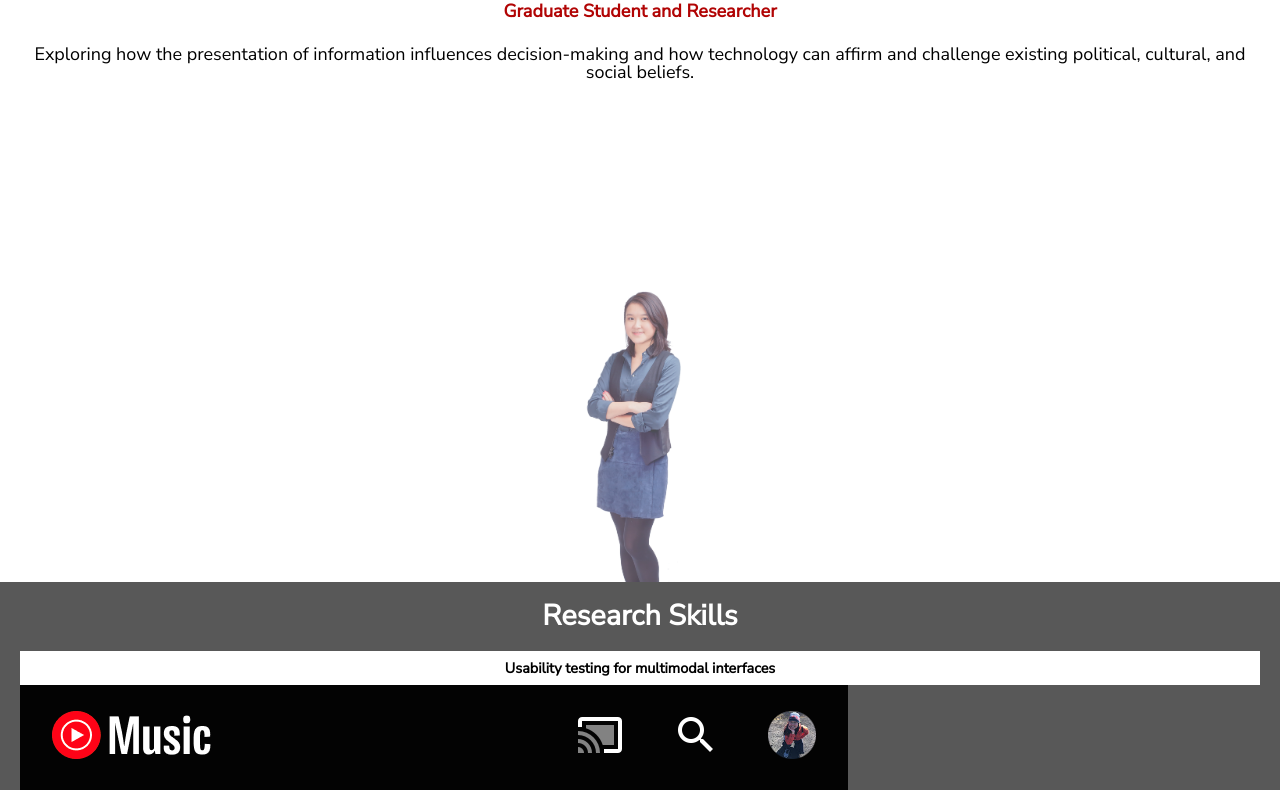
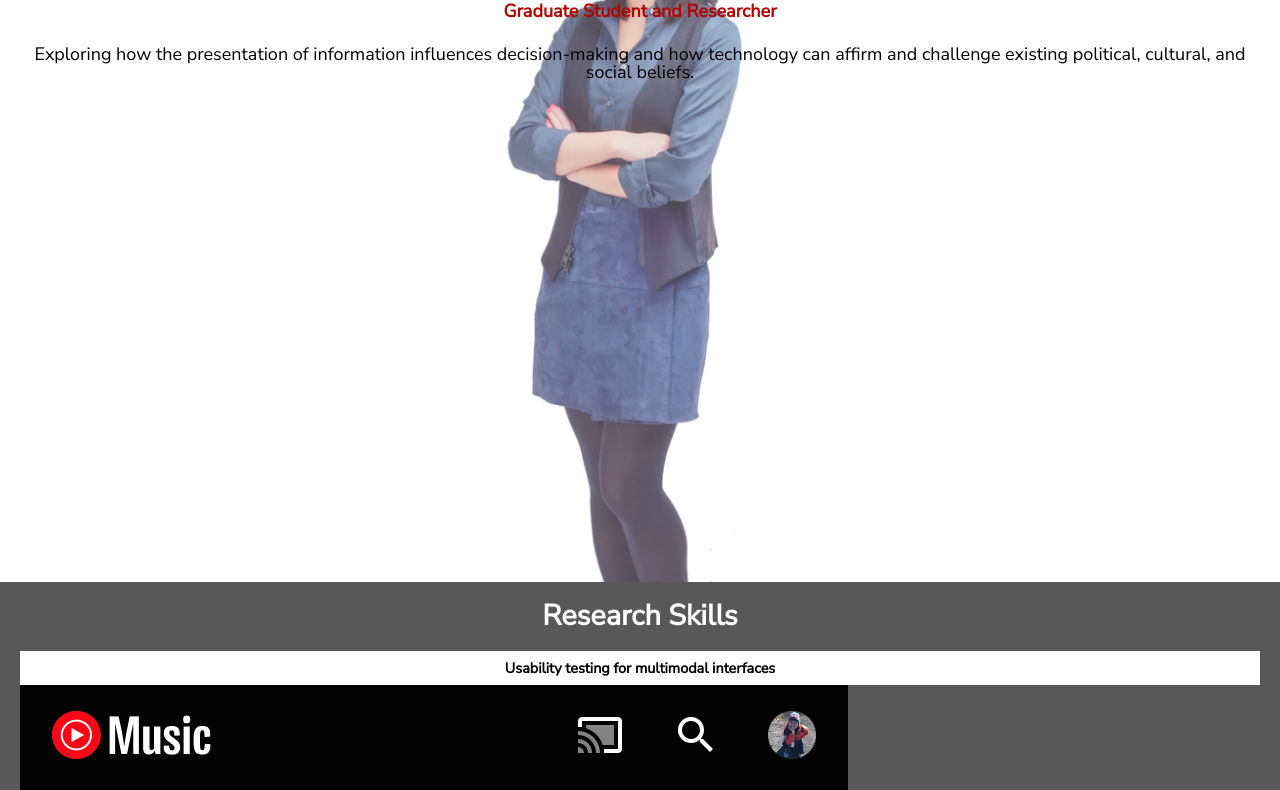
Before and after one commit to jamclee/mobiledraft_2021, a plain HTML site: page index.html in a window 1280 px wide. Shown: the part 310-1100 px from the top of the page. Drawn offline with Linux system fonts and the light colour scheme; a web font is replaced by a local one.

Commit message:
Update style.css

```diff
--- a/css/style.css
+++ b/css/style.css
@@ -63,7 +63,7 @@ h2{
     background-repeat: no-repeat;
     background-attachment: fixed;
     background-position: center bottom;
-    background-size: 20vh;
+    background-size: 50vh;
 }
 
 .welcome h2{
```
